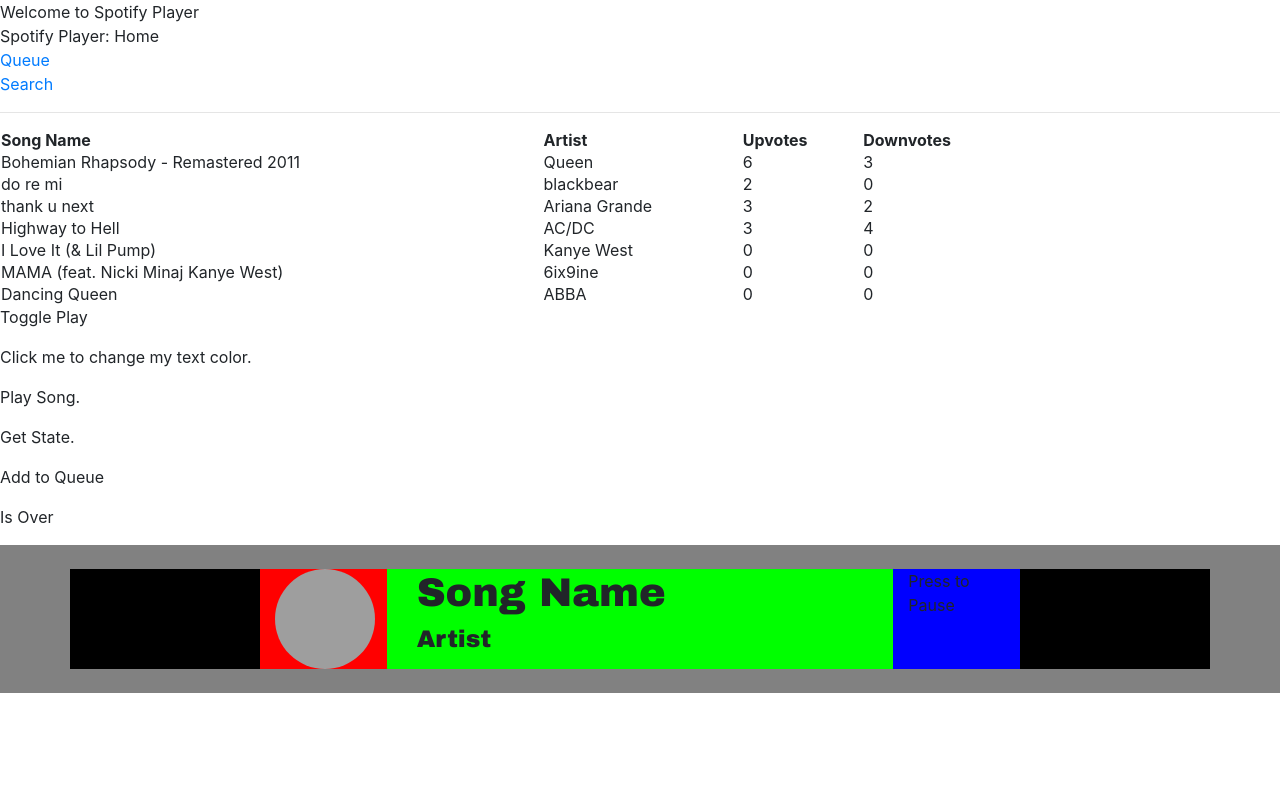
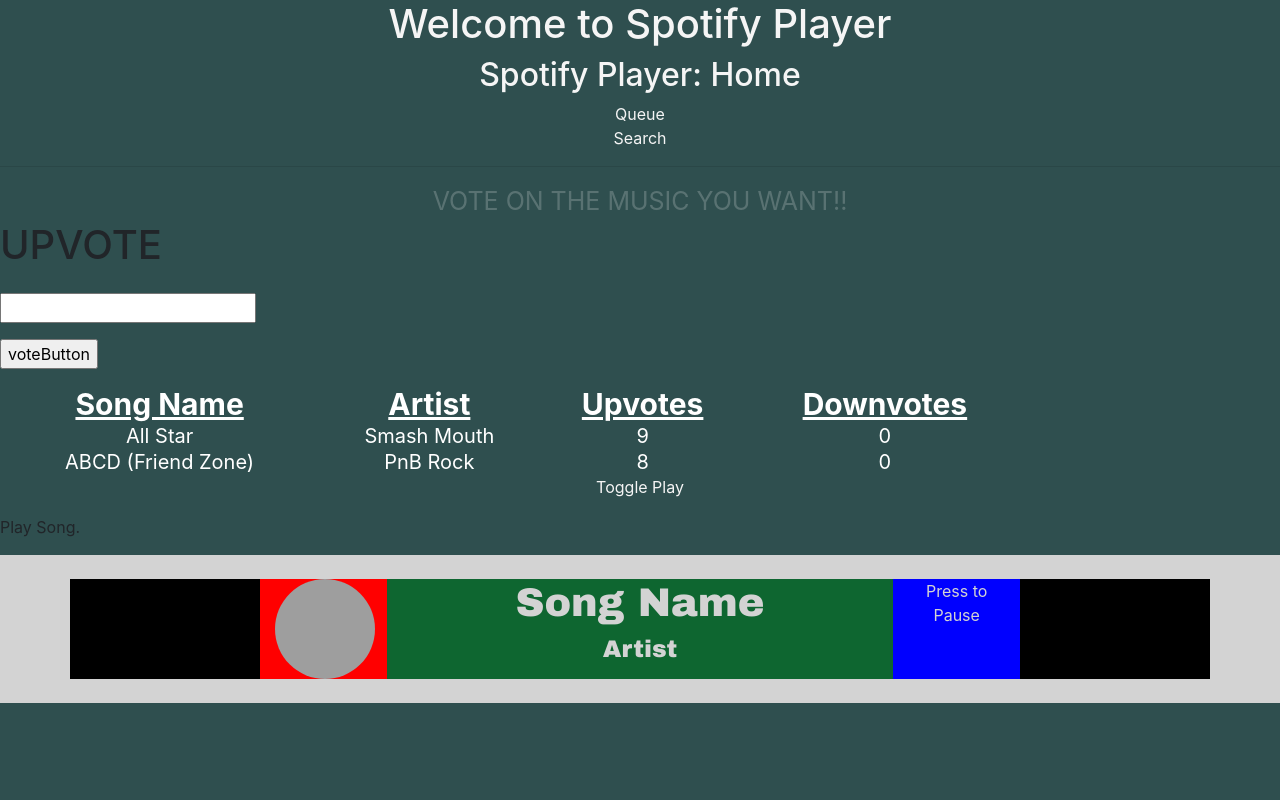
Before and after one commit to spkane31/spotify-player, a Flask app: page /queue in a window 1280 px wide. Run offline with Flask 2, Linux system fonts and the light colour scheme; some libraries are stand-ins or nearby versions; grey boxes are pictures that could not be loaded.

Commit message:
before we hand-merged

```diff
--- a/app/forms.py
+++ b/app/forms.py
@@ -10,6 +10,12 @@
   select = SelectField('Search for music:', choices=choices)
   search = StringField('')
 
-# class VoteButton(FlaskForm):
-#   choices = [('Upvote', 'Upvote'), ('Downvote', 'Downvote')]
-#   select = SelectedField
+class UpvoteButton(FlaskForm):
+  choices = [('Upvote', 'Upvote'), ('Downvote', 'Downvote')]
+  select = SelectField('Upvote Song #', choices=choices)
+  search = StringField('')
+
+class downVoteButton(FlaskForm):
+  choices = [('Upvote', 'Upvote'), ('Downvote', 'Downvote')]
+  select = SelectField('Upvote Song #', choices=choices)
+  search = StringField('')
--- a/app/queue.txt
+++ b/app/queue.txt
@@ -1,7 +1,2 @@
-Bohemian Rhapsody - Remastered 2011, Queen, spotify:track:7tFiyTwD0nx5a1eklYtX2J, 354320, 6, 3
-do re mi, blackbear, spotify:track:3Q3myFA7q4Op95DOpHplaY, 212027, 2, 0
-thank u next, Ariana Grande, spotify:track:2rPE9A1vEgShuZxxzR2tZH, 207333, 3, 2
-Highway to Hell, AC/DC, spotify:track:2zYzyRzz6pRmhPzyfMEC8s, 208400, 3, 4
-I Love It (& Lil Pump), Kanye West, spotify:track:4S8d14HvHb70ImctNgVzQQ, 127946, 0, 0
-MAMA (feat. Nicki Minaj Kanye West), 6ix9ine, spotify:track:1oJ8EDr2pv94IvSd6ZmDgo, 192405, 0, 0
-Dancing Queen, ABBA, spotify:track:4NtUY5IGzHCaqfZemmAu56, 230693, 0, 0
+All Star, Smash Mouth, spotify:track:3cfOd4CMv2snFaKAnMdnvK, 200373, 9, 0
+ABCD (Friend Zone), PnB Rock, spotify:track:4i9rpfkivlHZHDE1pRGZMO, 168787, 8, 0
--- a/app/routes.py
+++ b/app/routes.py
@@ -1,6 +1,6 @@
 from flask import render_template, request, flash, redirect
 from app import app
-from app.forms import MusicSearchForm
+from app.forms import MusicSearchForm, UpvoteButton, downVoteButton
 import json, requests
 
 from spotipy.oauth2 import SpotifyClientCredentials
@@ -8,12 +8,21 @@
 import sys, json
 import spotipy.util as util
 
-from . import spotipy_functions
+from . import spotipy_functions, song_organizer
 # from . import queueImplementation
 
 @app.route('/')
 @app.route('/index')
 def index():
+  req = requests.get('http://localhost:5000')
+  try:
+    cookie = req.cookies['removeSong']
+    song_organizer.remove(cookie)
+  except:
+    pass
+
+  song_organizer.remove(cookie)
+
   return render_template('index.html', title='Home')
 
 @app.route('/get_token')
@@ -38,6 +47,7 @@
   search_string = search.data['search']
   song_title, artist_name, uri, runtime = spotipy_functions.search_song(search_string)
   write_string = str(song_title).replace(',','') + ", " + str(artist_name).replace(',','') + ", " + str(uri) + ", " + str(runtime) + ", 0, 0\n"
+  # print(write_string)
   with open("app/queue.txt", 'a') as f:
     f.write(write_string)
   return render_template('search_results.html', song=song_title, artist=artist_name, uri=uri, runtime=runtime)
@@ -57,19 +67,77 @@
   return render_template('search_again.html', result=result)
 
 
-@app.route('/queue')
+@app.route('/queue', methods=['GET','POST'])
 def queue():
-  # results  = open("app/queue.txt", "r")
+  voteButton = UpvoteButton(request.form)
+  if request.method == 'POST':
+    return vote(voteButton)
+
   with open("app/queue.txt", "r") as f:
     content = f.readlines()
   results = []
   for c in content:
     c = c.split(',')
     results += [c]
-  return render_template('queue.html', results=results)
+  # return render_template('queue.html', results=results, other=results, form=voteButton)
+  print(results)
+  try:
+    strings = []
+    for r in results:
+      stringTemp = r[0] + 'by' + r[1] + 'has a net vote of:' + r[-2] + '-' + r[-1]
+      strings += [stringTemp]
+  except:
+    strings = [[], []]
+  print(strings)
+  return render_template('queue.html', results=strings, other=results, form=voteButton)
+
+
+@app.route('/vote')
+def vote(song_name):
+  results = []
+  vote_number = song_name.data['search']
+  spotipy_functions.upvote('a', 'b', int(vote_number))
+
+  song_organizer.OrderSong('app/queue.txt')
+
+  with open("app/queue.txt", "r") as f:
+    content = f.readlines()
+  results = []
+  for c in content:
+    c = c.split(',')
+    results += [c]
 
   strings = []
   for r in results:
     stringTemp = r[0] + 'by' + r[1] + 'has a net vote of:' + r[-2] + '-' + r[-1]
     strings += [stringTemp]
-  return render_template('queue.html', results=strings, other=results)
+
+  voteButton = UpvoteButton(request.form)
+  return render_template('queue.html', results=strings, other=results, form=voteButton)
+
+  # pass
+
+# @app.route('/down_vote')
+# def down_vote(song_name):
+#   results = []
+#   vote_number = song_name.data['search']
+#   spotipy_functions.downvote('a', 'b', int(vote_number))
+
+#   with open("app/queue.txt", "r") as f:
+#     content = f.readlines()
+#   results = []
+#   for c in content:
+#     c = c.split(',')
+#     results += [c]
+
+#   strings = []
+#   for r in results:
+#     stringTemp = r[0] + 'by' + r[1] + 'has a net vote of:' + r[-2] + '-' + r[-1]
+#     strings += [stringTemp]
+
+#   voteButton = UpvoteButton(request.form)
+#   downVote = downVoteButton(request.form)
+#   return render_template('queue.html', results=strings, other=results, form=voteButton)
+
+#   # pass
+#   pass
--- a/app/templates/base.html
+++ b/app/templates/base.html
@@ -1,32 +1,87 @@
 <html>
   <head>
-    Welcome to Spotify Player
+    <h1 class='center'>Welcome to Spotify Player</h1>
     <link rel="stylesheet" href="https://stackpath.bootstrapcdn.com/bootstrap/4.1.3/css/bootstrap.min.css">
-
+    <!-- <link rel="stylesheet" href="css/sean_style.css" type="text/css"> -->
     <link href="//maxcdn.bootstrapcdn.com/bootstrap/4.1.1/css/bootstrap.min.css" rel="stylesheet" id="bootstrap-css">
 
+    <style>
+
+    body {
+      background-color: rgba(42, 42, 46, 1);
+    }
+
+    .center {
+      text-align: center;
+      color: whitesmoke;
+    }
+
+    .queue {
+      text-align: center;
+      color: whitesmoke;
+    }
+
+    .search {
+      text-align: center;
+      color: whitesmoke;
+    }
+
+    a {
+      color: whitesmoke;
+    }
+
+    .playcontrols {
+      text-align: center;
+      color: whitesmoke;
+      text-emphasis: 10;
+    }
+
+    .artist {
+      text-align: center;
+      color: lightgray;
+      vertical-align: middle;
+    }
+
+    .song {
+      text-align: center;
+      color: lightgrey;
+      vertical-align: middle;
+    }
+
+    .pause {
+      text-align: center;
+      color: lightgrey;
+      vertical-align: middle;
+    }
+
+    </style>
 
   <script src="//cdnjs.cloudflare.com/ajax/libs/jquery/3.2.1/jquery.min.js"></script>
 
   </head>
   <body>
-    <div>Spotify Player: <a href="/index"></a>Home</div>
-    <div><a href="/queue">Queue</a></div>
-    <div>
+    <h2 class="center"><a href="/index">Spotify Player: Home</a></h2>
+
+    <div class="queue">
+      <a href="/queue">Queue</a>
+    </div>
+
+    <div class="search">
       <a target="_blank" rel="noopener noreferrer" href="/search">Search</a>
     </div>
+
     <hr>
     {% block content %}{% endblock %}
   </body>
 
   <footer>
 
-    <p onclick="toggleAudio()">Toggle Play</p>
-    <p onclick="myFunction()">Click me to change my text color.</p>
+    <p onclick="toggleAudio()" class="playcontrols">Toggle Play</p>
+    <!-- <p onclick="myFunction()">Click me to change my text color.</p> -->
     <p onclick="playAudio('1KDYN3odJHnj9pqGHN3FVs')">Play Song.</p>
-    <p onclick="getState()">Get State.</p>
-    <p onclick="addToQueue()">Add to Queue</p>
-    <p onclick="monitorPlayBack()">Is Over</p>
+    <!-- <p onclick="getState()">Get State.</p> -->
+    <!-- <p onclick="addToQueue()">Add to Queue</p> -->
+    <!-- <p onclick="monitorPlayBack()">Is Over</p> -->
 
     <body>
 
@@ -46,7 +101,7 @@
 
         window.onSpotifyWebPlaybackSDKReady = () => {
 
-          token = 'BQBpIa-beQ12t5VBARzzWAkR4Rbe-UVsly4KUdpeb6D9DdTN8ZRpKkpFt8m37Ag66rp9QP555yQIG3jw3wuHLUrwAWfvW3fH4UPcKc06zUtUsXx8PGZ5yQbrDTERooD07yViPF-5H4bbZBTAZuHx5jMNJQSkXv7VyLlvWw';
+          token = 'BQA9uAzRzTvcy7WwGJAH0ZWiJX9gxgJJMyKM35-hdkHsgySh_NTcbFzTJw1jgVlEfNgNoNS-cDCI6VgPwYLBRQ6IAwy9fWWw0FJBaG2LvLdj85o5S_P20yC2CcQEV0SC9_wA45KuBapahm1DY0SaU4ES1Gq7kxJMD1GwZw';
           //token = 'BQCArgQoNlQTePELW6buAWkYRE28615vkYM-bdJoqW_JYnePO2Yx0zz3OYSj9vN_pa-B7hv0_IzfrneStPBFUBHJIrJmTL0UoQz6u6jw_SUHJJZGGuxClMkgYFYaWZuF-Dj73-Q70wzpO1J_TVVnpk_2rKy2nmn2SO5MTPhj';
 
           player = new Spotify.Player({
@@ -299,27 +354,29 @@
     </body>
 
     <link rel="stylesheet" href="https://maxcdn.bootstrapcdn.com/font-awesome/4.7.0/css/font-awesome.min.css">
-    <footer class="container-fluid bg-grey py-4" style="background: #818181;">
+
+
+    <footer class="container-fluid bg-grey py-4" style="background: lightgrey;">
     <div class="container">
       <div class="row">
-        <div class="col-md-2" style="background: #000000;"></div>
+        <div class="col-md-2" style="background: #000000;" border-radius: 15px;></div>
           <div class="col-md-8" style="background: #FF0000;">
             <div class="row">
               <div class="col-md-2" style="background: #FF0000;">
                 <img id="albumArtID" src="https://i.scdn.co/image/77eb7c17cafe55023812e" alt="Avatar"  width="100" height="100" style="border-radius: 50%;">
               </div>
-              <div class="col-md-8" style="background: #00FF00;">
+              <div class="col-md-8" style="background: rgb(14, 102, 48);">
                 <div class="col">
                   <div class="row-md-7">
-                 <h1 id="SongName" style="font-family:Arial Black;" style="font-size:75%;" > Song Name <h1>
-               </div>
+                 <h1 class="song" id="SongName" style="font-family:Arial Black;" style="font-size:75%;" > Song Name <h1>
+              </div>
                   <div class="row-md-5">
-                 <h4 id="ArtistName" style="font-family:Arial Black" style="font-size:75%;"> Artist <h4>
-               </div>
+                 <h4 class="artist" id="ArtistName" style="font-family:Arial Black" style="font-size:75%;"> Artist <h4>
+              </div>
                 </div>
-              </div>
+                </div>
               <div class="col-md-2" style="background: #0000FF;">
-                <p>Press to Pause</p>
+                <p class="pause">Press to Pause</p>
               </div>
            </div>
           </div>
--- a/app/templates/queue.html
+++ b/app/templates/queue.html
@@ -2,22 +2,67 @@
 
 {% block content %}
   <!-- {{ results }} -->
+
+  <style>
+    body {
+      background-color: DarkSlateGray ;
+    }
+
+    th {
+      color: white;
+      font-size: 30px;
+      text-decoration: underline;
+      text-align: center;
+    }
+
+td {
+  color: white;
+  margin-left: 20px;
+  font-size: 20px;
+  text-align: center;
+}
+
+.blink_me {
+  color: white;
+  text-align: center;
+  font-size: 25px;
+  animation: blinker 1s linear infinite;
+}
+
+@keyframes blinker {
+  50% {
+    opacity: 0;
+  }
+
+}
+
+    </style>
+  <div class="blink_me">VOTE ON THE MUSIC YOU WANT!!</div>
+  <h1>UPVOTE</h1>
+  {% from "_formhelpers.html" import render_field %}
+  <form method=post>
+    <dl>
+      <p>
+      {{ render_field(form.search) }}
+    </dl>
+    <p><input type=submit value=voteButton>
+  </form>
+
   <table style="width:80%">
   <tr>
-    <th>Song Name</th>
-    <th>Artist</th>
-    <th>Upvotes</th>
-    <th>Downvotes</th>
+    <th class=style1>Song Name</th>
+    <th class=style1>Artist</th>
+    <th class=style1>Upvotes</th>
+    <th class=style1>Downvotes</th>
   </tr>
-  {% for result in results %}
+  {% for result in other %}
   <tr>
-    <td>{{ result[0] }}</td>
-    <td>{{ result[1] }}</td>
-    <td>{{ result[-2] }}</td>
-    <td>{{ result[-1] }}</td>
+    <td class=style1>{{ result[0] }}</td>
+    <td class=style1>{{ result[1] }}</td>
+    <td class=style1>{{ result[-2] }}</td>
+    <td class=style1>{{ result[-1] }}</td>
   </tr>
 
-    <!-- <p>{{result[0]}} by {{ result[1] }} has {{ result[-2] }} <div onclick='upvote()'>upvotes</div> and {{ result[-1] }} <div onclick='downvote()'>downvotes</div>.</p> -->
   {% endfor %}
 </table>
   {% endblock %}
```
Also changed, not shown: app/song_organizer.py (+22 -4 lines), app/spotipy_functions.py (+16 -13 lines), app/templates/css/sean_style.css (added, +8 -0 lines), app/templates/search_results.html (+9 -2 lines), app/templates/vote.html (added, +9 -0 lines).
